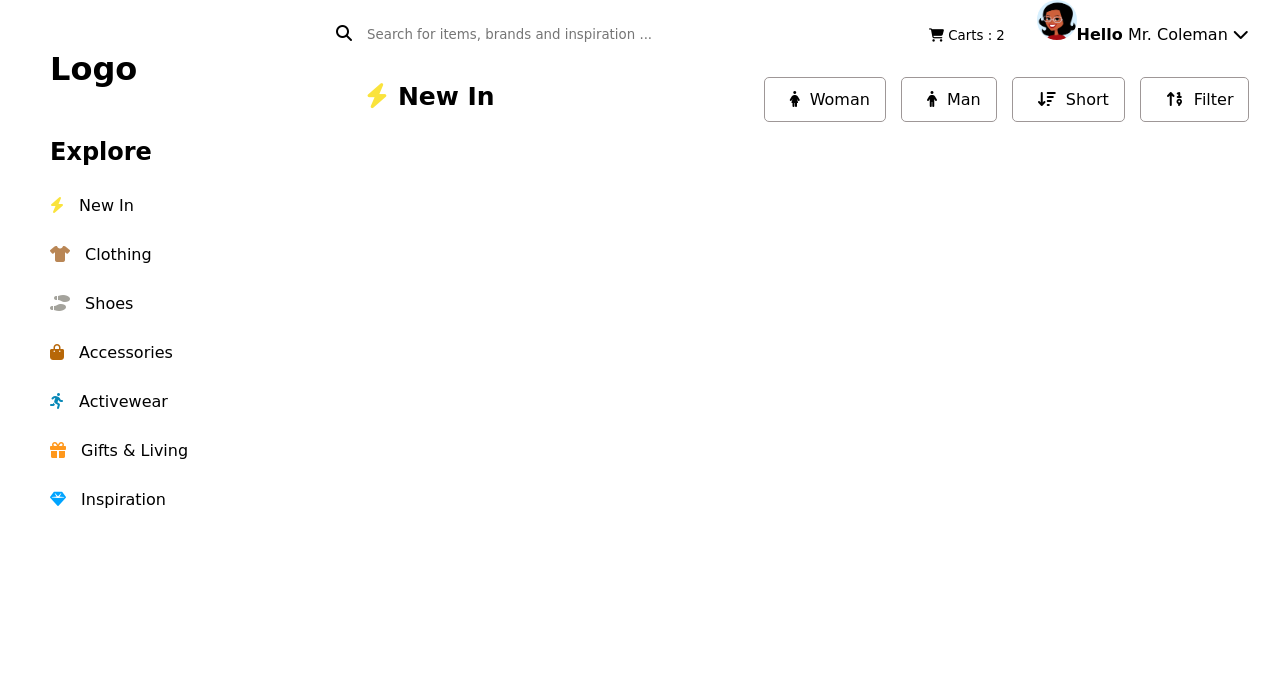
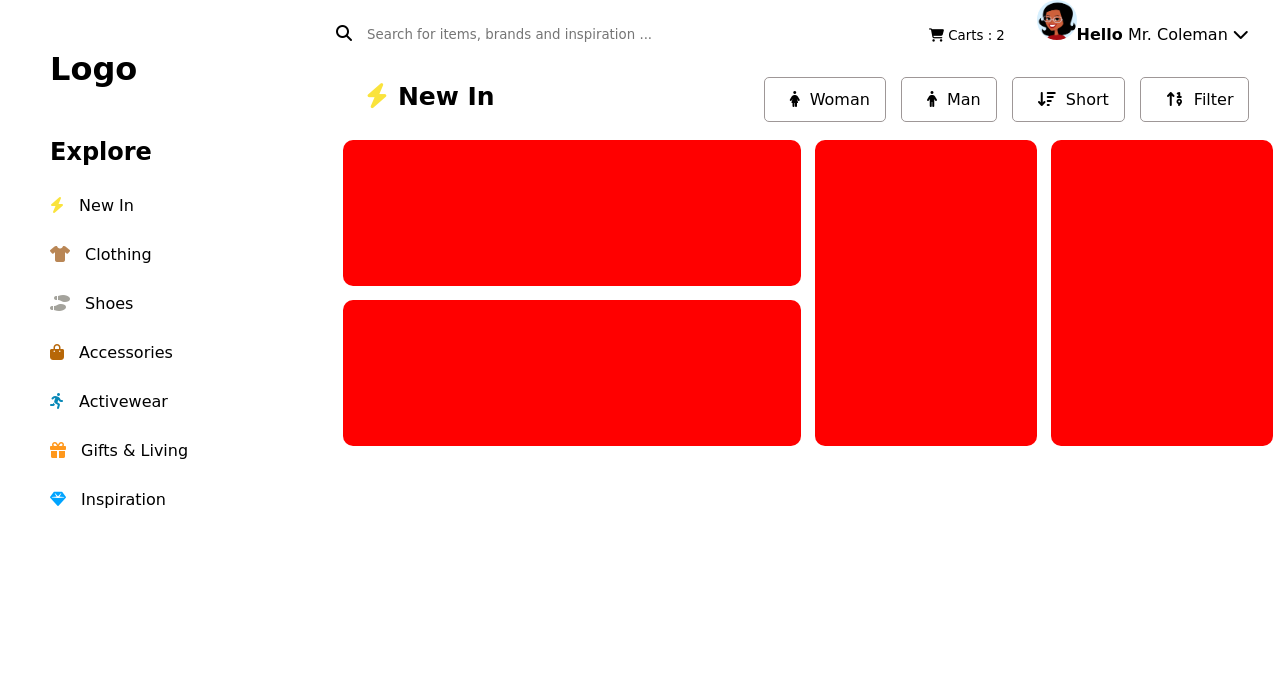
Before and after one commit to Francoise1999/Boutique, a PHP site: page / in a window 1280 px wide. Shown: the top 693 px of the page. Run offline with PHP 8.4, Linux system fonts and the light colour scheme; some libraries are stand-ins or nearby versions; some web fonts are replaced.

Commit message:
Add row vertical and horizontal in main bar

```diff
--- a/css/style.css
+++ b/css/style.css
@@ -154,34 +154,73 @@
     flex-wrap: wrap;
 }
 
+.row {
+    width: 100%;
+    height: 40vh;
+}
+
+.main-bar .colunm a {
+    background-color: red;
+    margin: 7px;
+    border-radius: 10px;
+}
+
+.main-bar .row {
+    display: flex;
+    flex-direction: row;
+}
+
+.main-bar .colunm {
+    height: 100%;
+    width: 50%;
+}
+
+.main-bar .colunm.horizontal {
+    display: flex;
+    flex-direction: column;
+}
+
+.main-bar .horizontal a {
+    height: 50%;
+}
+
+.main-bar .colunm.vertical {
+    display: flex;
+    flex-direction: row;
+}
+
+.main-bar .vertical a {
+    width: 50%;
+}
+
 .main-bar .img1{
     background-image: url("https://via.placeholder.com/350x150");
 }
 
-.main-bar .img2{
-    background-image: url("https://via.placeholder.com/150x300");
-}
+/*.main-bar .img2{*/
+/*    background-image: url("https://via.placeholder.com/150x300");*/
+/*}*/
 
-.main-bar .img3{
-    background-image: url("https://via.placeholder.com/150x300");
-}
+/*.main-bar .img3{*/
+/*    background-image: url("https://via.placeholder.com/150x300");*/
+/*}*/
 
-.main-bar .img4{
-    background-image: url("https://via.placeholder.com/350x150");
-}
+/*.main-bar .img4{*/
+/*    background-image: url("https://via.placeholder.com/350x150");*/
+/*}*/
 
-.main-bar .img5{
-    background-image: url("https://via.placeholder.com/150x300");
-}
+/*.main-bar .img5{*/
+/*    background-image: url("https://via.placeholder.com/150x300");*/
+/*}*/
 
-.main-bar .img6{
-    background-image: url("https://via.placeholder.com/150x300");
-}
+/*.main-bar .img6{*/
+/*    background-image: url("https://via.placeholder.com/150x300");*/
+/*}*/
 
-.main-bar .img7{
-    background-image: url("https://via.placeholder.com/350x150");
-}
+/*.main-bar .img7{*/
+/*    background-image: url("https://via.placeholder.com/350x150");*/
+/*}*/
 
-.main-bar .img8{
-    background-image: url("https://via.placeholder.com/350x150");
-}
+/*.main-bar .img8{*/
+/*    background-image: url("https://via.placeholder.com/350x150");*/
+/*}*/
--- a/index.html
+++ b/index.html
@@ -51,14 +51,23 @@
                 <a href="#"><i class="fas fa-sort-numeric-up"></i>Filter</a>
             </div>
             <div class="main-bar">
-                <a class="img1" href="#"></a>
-                <a class="img2" href="#"></a>
-                <a class="img3" href="#"></a>
-                <a class="img4" href="#"></a>
-                <a class="img5" href="#"></a>
-                <a class="img6" href="#"></a>
-                <a class="img7" href="#"></a>
-                <a class="img8" href="#"></a>
+                <div class="row">
+                    <div class="colunm horizontal">
+                        <a class="img1" href="#"></a>
+                        <a class="img2" href="#"></a>
+                    </div>
+
+                    <div class="colunm vertical">
+                        <a class="img3" href="#"></a>
+                        <a class="img4" href="#"></a>
+                    </div>
+                </div>
+<!--                <a class="img3" href="#"></a>-->
+<!--                <a class="img4" href="#"></a>-->
+<!--                <a class="img5" href="#"></a>-->
+<!--                <a class="img6" href="#"></a>-->
+<!--                <a class="img7" href="#"></a>-->
+<!--                <a class="img8" href="#"></a>-->
             </div>
         </div>
     </div>
```
